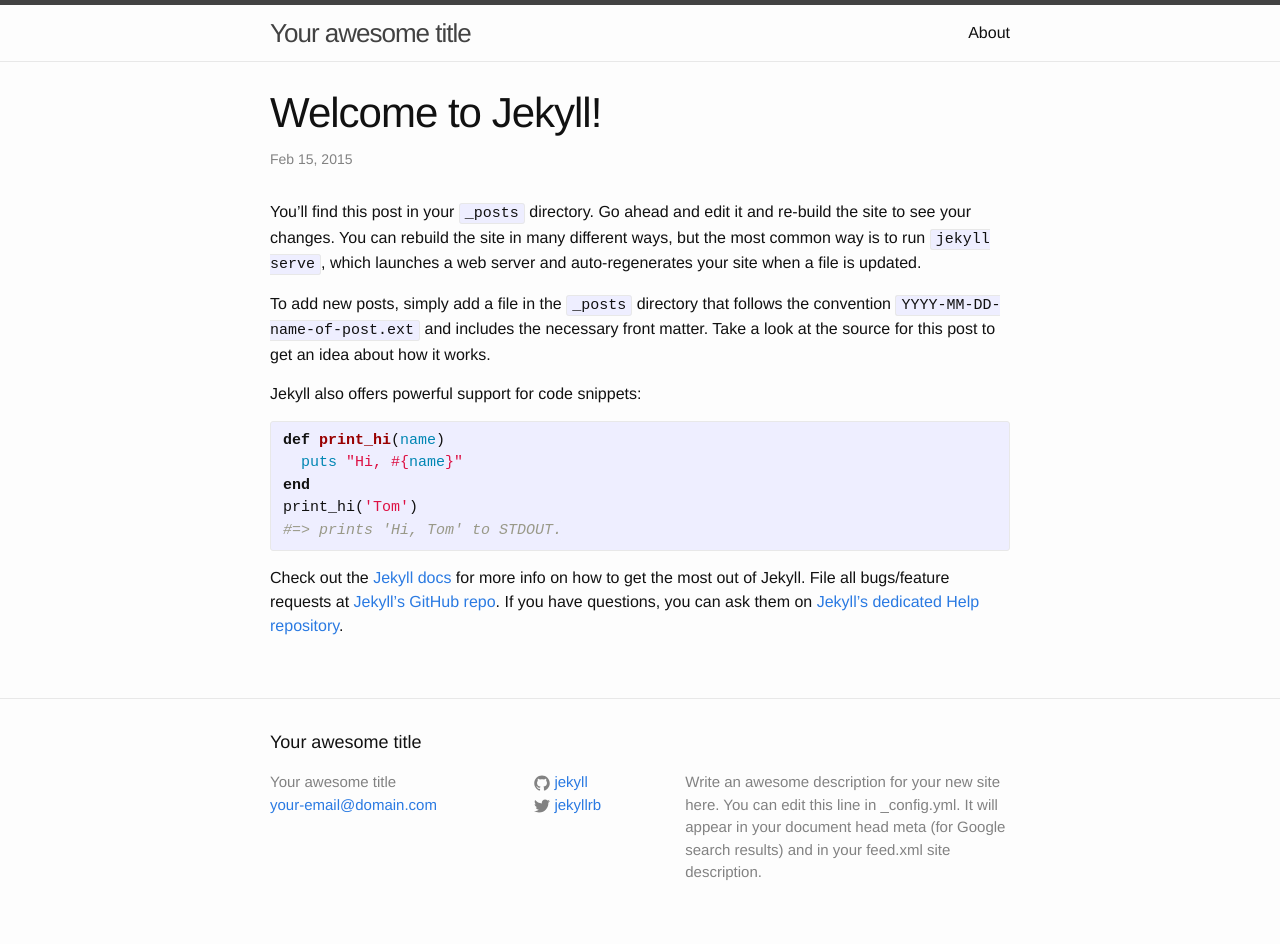
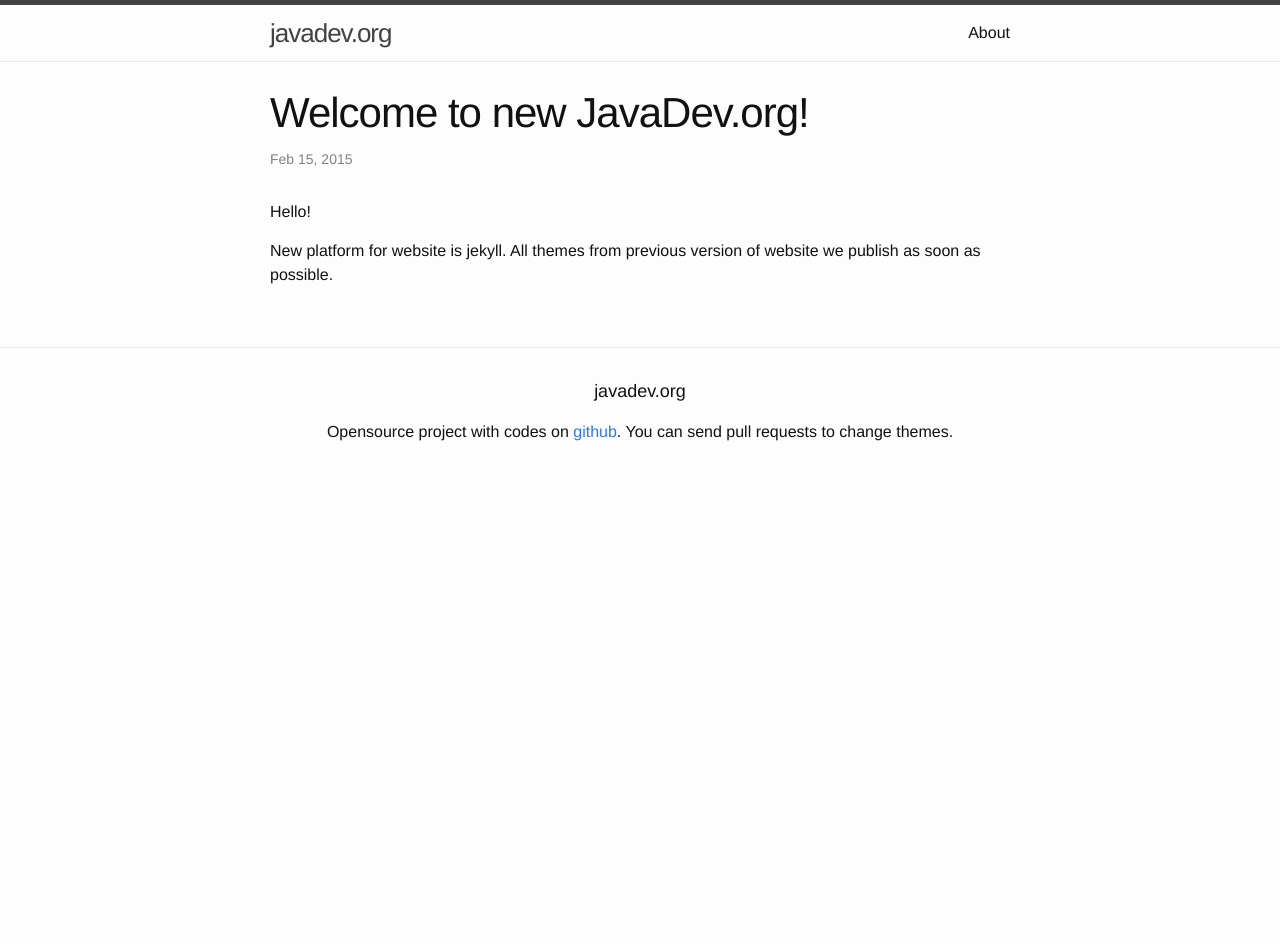
Before and after one commit to webmakaka/javadev.org, a Jekyll site: the page built from _posts/2015-02-15-welcome-to-jekyll.markdown, in a window 1280 px wide. Built offline with Jekyll 4.4.1, drawn with Linux system fonts in a browser that asks for light colours; after the commit the page ends 900 px from its top, so only the background shows below that.

Commit message:
basics update

```diff
--- a/_config.yml
+++ b/_config.yml
@@ -1,12 +1,12 @@
 # Site settings
-title: Your awesome title
+title: javadev.org
 email: your-email@domain.com
 description: > # this means to ignore newlines until "baseurl:"
   Write an awesome description for your new site here. You can edit this
   line in _config.yml. It will appear in your document head meta (for
   Google search results) and in your feed.xml site description.
 baseurl: "" # the subpath of your site, e.g. /blog/
-url: "http://yourdomain.com" # the base hostname & protocol for your site
+url: "http://javadev.org" # the base hostname & protocol for your site
 twitter_username: jekyllrb
 github_username:  jekyll
 
--- a/_includes/footer.html
+++ b/_includes/footer.html
@@ -2,54 +2,9 @@
 
   <div class="wrapper">
 
-    <h2 class="footer-heading">{{ site.title }}</h2>
-
-    <div class="footer-col-wrapper">
-      <div class="footer-col  footer-col-1">
-        <ul class="contact-list">
-          <li>{{ site.title }}</li>
-          <li><a href="mailto:{{ site.email }}">{{ site.email }}</a></li>
-        </ul>
-      </div>
-
-      <div class="footer-col  footer-col-2">
-        <ul class="social-media-list">
-          {% if site.github_username %}
-          <li>
-            <a href="https://github.com/{{ site.github_username }}">
-              <span class="icon  icon--github">
-                <svg viewBox="0 0 16 16">
-                  <path fill="#828282" d="M7.999,0.431c-4.285,0-7.76,3.474-7.76,7.761 c0,3.428,2.223,6.337,5.307,7.363c0.388,0.071,0.53-0.168,0.53-0.374c0-0.184-0.007-0.672-0.01-1.32 c-2.159,0.469-2.614-1.04-2.614-1.04c-0.353-0.896-0.862-1.135-0.862-1.135c-0.705-0.481,0.053-0.472,0.053-0.472 c0.779,0.055,1.189,0.8,1.189,0.8c0.692,1.186,1.816,0.843,2.258,0.645c0.071-0.502,0.271-0.843,0.493-1.037 C4.86,11.425,3.049,10.76,3.049,7.786c0-0.847,0.302-1.54,0.799-2.082C3.768,5.507,3.501,4.718,3.924,3.65 c0,0,0.652-0.209,2.134,0.796C6.677,4.273,7.34,4.187,8,4.184c0.659,0.003,1.323,0.089,1.943,0.261 c1.482-1.004,2.132-0.796,2.132-0.796c0.423,1.068,0.157,1.857,0.077,2.054c0.497,0.542,0.798,1.235,0.798,2.082 c0,2.981-1.814,3.637-3.543,3.829c0.279,0.24,0.527,0.713,0.527,1.437c0,1.037-0.01,1.874-0.01,2.129 c0,0.208,0.14,0.449,0.534,0.373c3.081-1.028,5.302-3.935,5.302-7.362C15.76,3.906,12.285,0.431,7.999,0.431z"/>
-                </svg>
-              </span>
-
-              <span class="username">{{ site.github_username }}</span>
-            </a>
-          </li>
-          {% endif %}
-
-          {% if site.twitter_username %}
-          <li>
-            <a href="https://twitter.com/{{ site.twitter_username }}">
-              <span class="icon  icon--twitter">
-                <svg viewBox="0 0 16 16">
-                  <path fill="#828282" d="M15.969,3.058c-0.586,0.26-1.217,0.436-1.878,0.515c0.675-0.405,1.194-1.045,1.438-1.809
-                  c-0.632,0.375-1.332,0.647-2.076,0.793c-0.596-0.636-1.446-1.033-2.387-1.033c-1.806,0-3.27,1.464-3.27,3.27 c0,0.256,0.029,0.506,0.085,0.745C5.163,5.404,2.753,4.102,1.14,2.124C0.859,2.607,0.698,3.168,0.698,3.767 c0,1.134,0.577,2.135,1.455,2.722C1.616,6.472,1.112,6.325,0.671,6.08c0,0.014,0,0.027,0,0.041c0,1.584,1.127,2.906,2.623,3.206 C3.02,9.402,2.731,9.442,2.433,9.442c-0.211,0-0.416-0.021-0.615-0.059c0.416,1.299,1.624,2.245,3.055,2.271 c-1.119,0.877-2.529,1.4-4.061,1.4c-0.264,0-0.524-0.015-0.78-0.046c1.447,0.928,3.166,1.469,5.013,1.469 c6.015,0,9.304-4.983,9.304-9.304c0-0.142-0.003-0.283-0.009-0.423C14.976,4.29,15.531,3.714,15.969,3.058z"/>
-                </svg>
-              </span>
-
-              <span class="username">{{ site.twitter_username }}</span>
-            </a>
-          </li>
-          {% endif %}
-        </ul>
-      </div>
-
-      <div class="footer-col  footer-col-3">
-        <p class="text">{{ site.description }}</p>
-      </div>
-    </div>
-
+    <h2 class="footer-heading" align="center">{{ site.title }}</h2>
+        <p align="center">Opensource project with codes on <a href="https://github.com/javadev-org/javadev-org.github.io">github</a>.
+            You can send pull requests to change themes.
   </div>
 
 </footer>
--- a/_posts/2015-02-15-welcome-to-jekyll.markdown
+++ b/_posts/2015-02-15-welcome-to-jekyll.markdown
@@ -1,25 +1,11 @@
 ---
 layout: post
-title:  "Welcome to Jekyll!"
+title:  "Welcome to new JavaDev.org!"
 date:   2015-02-15 09:38:36
 categories: jekyll update
 ---
-You’ll find this post in your `_posts` directory. Go ahead and edit it and re-build the site to see your changes. You can rebuild the site in many different ways, but the most common way is to run `jekyll serve`, which launches a web server and auto-regenerates your site when a file is updated.
 
-To add new posts, simply add a file in the `_posts` directory that follows the convention `YYYY-MM-DD-name-of-post.ext` and includes the necessary front matter. Take a look at the source for this post to get an idea about how it works.
+Hello!
 
-Jekyll also offers powerful support for code snippets:
-
-{% highlight ruby %}
-def print_hi(name)
-  puts "Hi, #{name}"
-end
-print_hi('Tom')
-#=> prints 'Hi, Tom' to STDOUT.
-{% endhighlight %}
-
-Check out the [Jekyll docs][jekyll] for more info on how to get the most out of Jekyll. File all bugs/feature requests at [Jekyll’s GitHub repo][jekyll-gh]. If you have questions, you can ask them on [Jekyll’s dedicated Help repository][jekyll-help].
-
-[jekyll]:      http://jekyllrb.com
-[jekyll-gh]:   https://github.com/jekyll/jekyll
-[jekyll-help]: https://github.com/jekyll/jekyll-help
+New platform for website is jekyll.
+All themes from previous version of website we publish as soon as possible.
--- a/index.html
+++ b/index.html
@@ -18,6 +18,5 @@ layout: default
     {% endfor %}
   </ul>
 
-  <p class="rss-subscribe">subscribe <a href="{{ "/feed.xml" | prepend: site.baseurl }}">via RSS</a></p>
 
 </div>
```
Also changed, not shown: about.md (+1 -5 lines).
